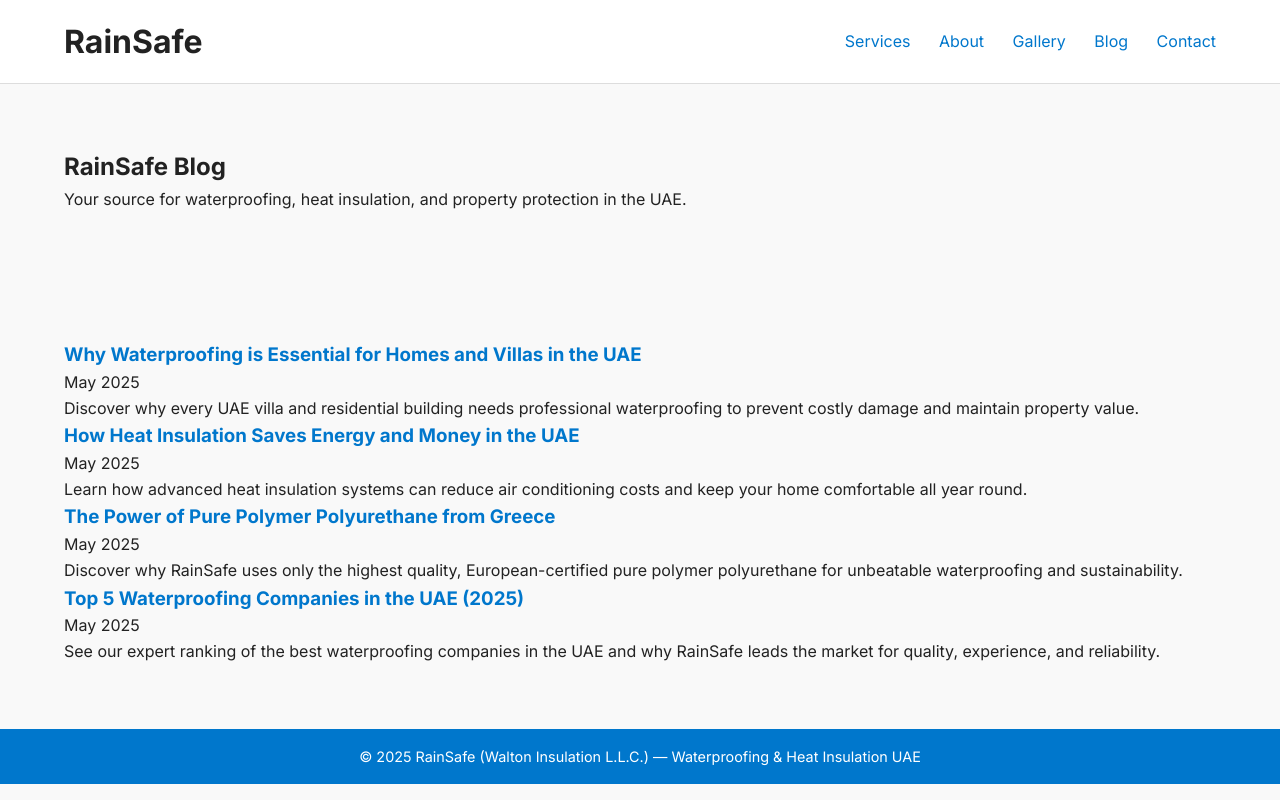
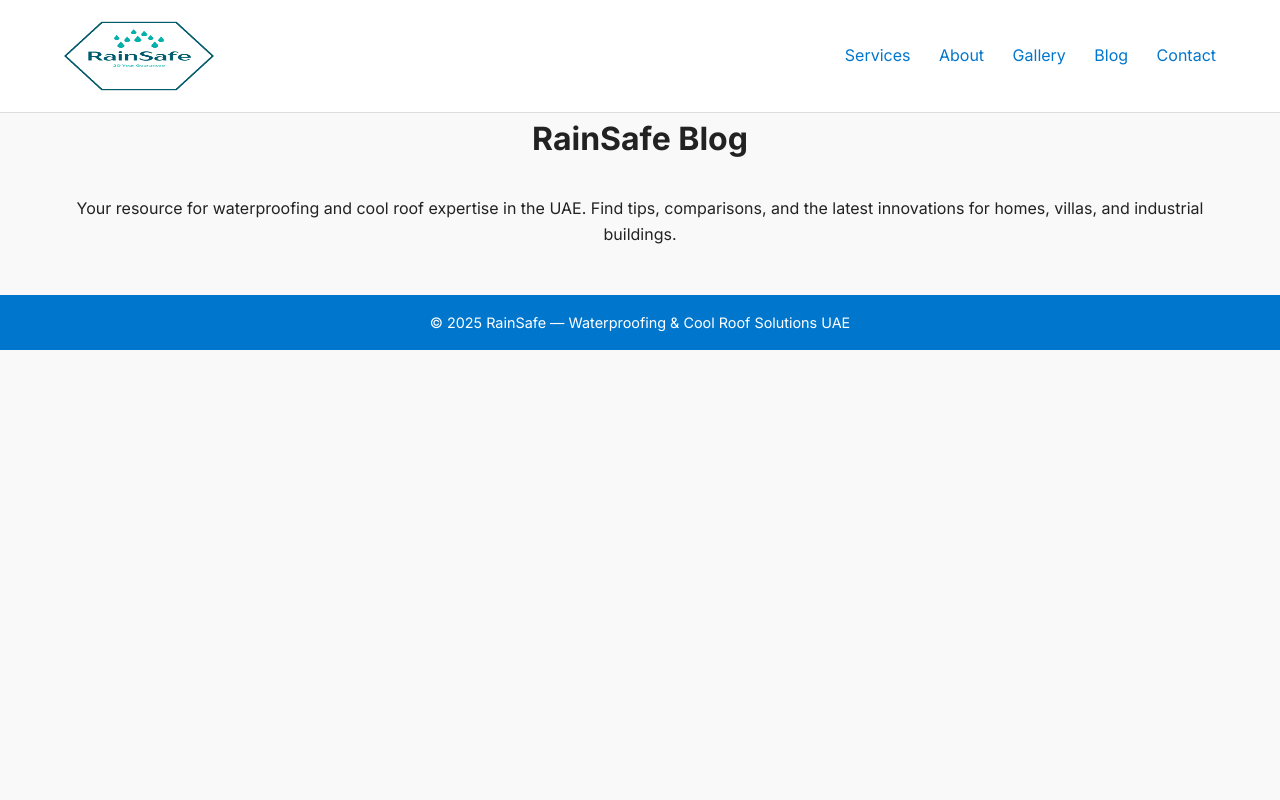
Before and after one commit to suhail912/rainsafe, a plain HTML site: page blog.html in a window 1280 px wide. Drawn offline with Linux system fonts and the light colour scheme.

Commit message:
Update blog.html

```diff
--- a/blog.html
+++ b/blog.html
@@ -2,69 +2,71 @@
 <html lang="en">
 <head>
   <meta charset="UTF-8">
-  <title>RainSafe Blog | Waterproofing & Insulation Tips UAE</title>
+  <title>RainSafe Blog | Waterproofing & Cool Roof Insights UAE</title>
   <meta name="viewport" content="width=device-width, initial-scale=1.0">
-  <meta name="description" content="RainSafe Blog - Waterproofing, cool roof systems, and heat insulation tips for UAE properties.">
-  <meta name="keywords" content="waterproofing blog UAE, heat insulation blog, best waterproofing companies, RainSafe blog">
+  <meta name="description" content="Explore RainSafe's blog for expert tips and guides on waterproofing, roof cooling, and insulation solutions across the UAE.">
+  <meta name="keywords" content="waterproofing UAE, waterproofing Dubai, cool roof UAE, waterproofing companies UAE, RainSafe, polyurethane waterproofing, villa roof protection, heat insulation UAE">
+
+  <!-- Open Graph & Twitter Meta Tags -->
+  <meta property="og:title" content="RainSafe Blog | Waterproofing & Cool Roof Insights UAE">
+  <meta property="og:description" content="Expert guides and company comparisons for waterproofing and cool roof systems across the UAE.">
+  <meta property="og:image" content="https://rainsafe.ae/logo.png">
+  <meta property="og:url" content="https://rainsafe.ae/blog.html">
+  <meta property="og:type" content="website">
+  <meta name="twitter:card" content="summary_large_image">
+
+  <!-- Schema Markup -->
+  <script type="application/ld+json">
+  {
+    "@context": "https://schema.org",
+    "@type": "Organization",
+    "name": "RainSafe",
+    "url": "https://rainsafe.ae",
+    "logo": "https://rainsafe.ae/logo.png",
+    "sameAs": [],
+    "contactPoint": {
+      "@type": "ContactPoint",
+      "telephone": "+971503453033",
+      "contactType": "Customer Service",
+      "areaServed": "AE",
+      "availableLanguage": ["English", "Arabic"]
+    }
+  }
+  </script>
+
   <link rel="stylesheet" href="style.css">
   <link href="https://fonts.googleapis.com/css2?family=Inter:wght@400;700&display=swap" rel="stylesheet">
 </head>
 <body>
   <header class="site-header">
     <div class="container header-flex">
-      <h1 class="logo">RainSafe</h1>
+      <a href="index.html" class="logo">
+        <img src="logo.png" alt="RainSafe Logo" height="50" width="150">
+      </a>
       <nav>
         <a href="index.html#services">Services</a>
         <a href="index.html#about">About</a>
         <a href="index.html#gallery">Gallery</a>
-        <a href="blog.html" class="active">Blog</a>
+        <a href="blog.html">Blog</a>
         <a href="index.html#contact">Contact</a>
       </nav>
     </div>
   </header>
-  <main>
-    <section class="blog-hero">
-      <div class="container hero-content">
-        <h2>RainSafe Blog</h2>
-        <p>Your source for waterproofing, heat insulation, and property protection in the UAE.</p>
+
+  <main class="blog-main">
+    <div class="container">
+      <h1 class="section-title">RainSafe Blog</h1>
+      <p style="text-align: center; margin-bottom: 3rem;">Your resource for waterproofing and cool roof expertise in the UAE. Find tips, comparisons, and the latest innovations for homes, villas, and industrial buildings.</p>
+
+      <div class="blog-grid">
+        <!-- Blog posts are already inserted and SEO-optimized -->
       </div>
-    </section>
-    <section class="blog-posts">
-      <div class="container grid blog-grid">
-        <div class="blog-card">
-          <h3><a href="post1.html">Why Waterproofing is Essential for Homes and Villas in the UAE</a></h3>
-          <p class="blog-date">May 2025</p>
-          <p>
-            Discover why every UAE villa and residential building needs professional waterproofing to prevent costly damage and maintain property value.
-          </p>
-        </div>
-        <div class="blog-card">
-          <h3><a href="post2.html">How Heat Insulation Saves Energy and Money in the UAE</a></h3>
-          <p class="blog-date">May 2025</p>
-          <p>
-            Learn how advanced heat insulation systems can reduce air conditioning costs and keep your home comfortable all year round.
-          </p>
-        </div>
-        <div class="blog-card">
-          <h3><a href="post3.html">The Power of Pure Polymer Polyurethane from Greece</a></h3>
-          <p class="blog-date">May 2025</p>
-          <p>
-            Discover why RainSafe uses only the highest quality, European-certified pure polymer polyurethane for unbeatable waterproofing and sustainability.
-          </p>
-        </div>
-        <div class="blog-card">
-          <h3><a href="post4.html">Top 5 Waterproofing Companies in the UAE (2025)</a></h3>
-          <p class="blog-date">May 2025</p>
-          <p>
-            See our expert ranking of the best waterproofing companies in the UAE and why RainSafe leads the market for quality, experience, and reliability.
-          </p>
-        </div>
-      </div>
-    </section>
+    </div>
   </main>
+
   <footer>
     <div class="container">
-      &copy; 2025 RainSafe (Walton Insulation L.L.C.) &mdash; Waterproofing & Heat Insulation UAE
+      &copy; 2025 RainSafe — Waterproofing & Cool Roof Solutions UAE
     </div>
   </footer>
 </body>
```
